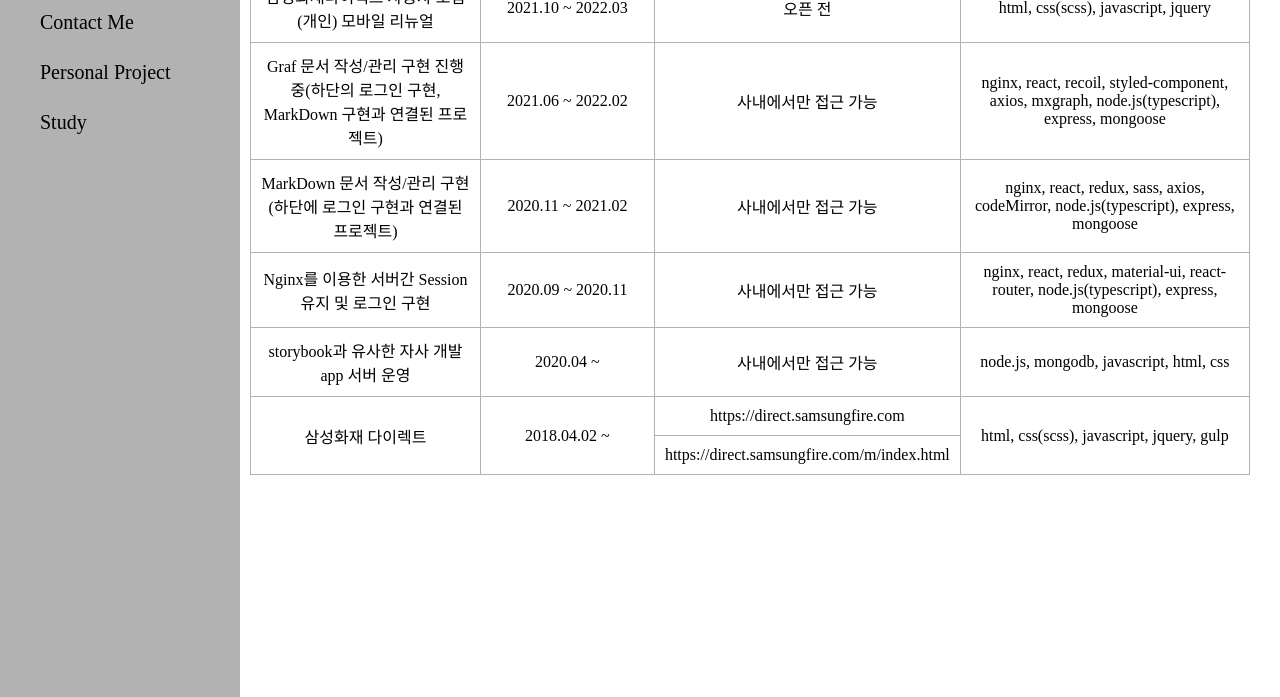
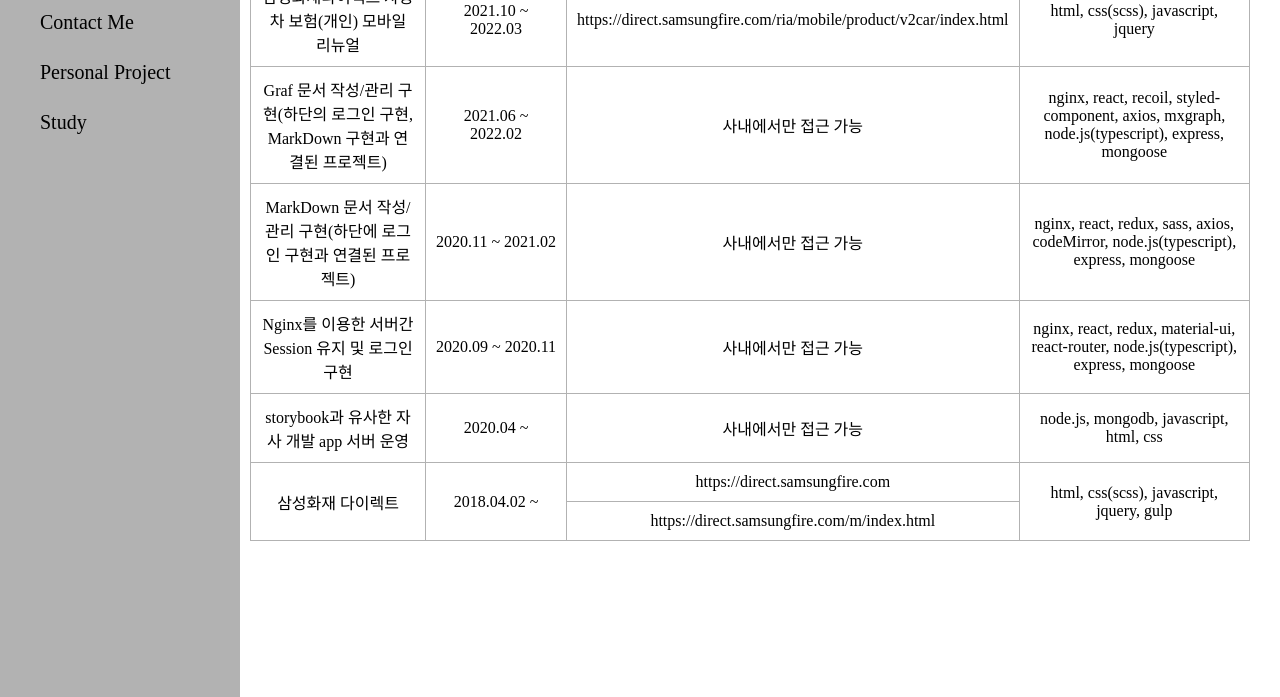
Before and after one commit to anjelra/portfolio, a website: page public/corpProject.html in a window 1280 px wide. Shown: the part 103-800 px from the top of the page. Drawn offline with Linux system fonts and the light colour scheme.

Commit message:
포토폴리오 update

```diff
--- a/public/corpProject.html
+++ b/public/corpProject.html
@@ -35,11 +35,11 @@
                     <tr>
                         <td>삼성화재다이렉트 자동차 보험(개인) 모바일 리뉴얼</td>
                         <td>2021.10 ~ 2022.03</td>
-                        <td>오픈 전</td>
+                        <td><a href="https://direct.samsungfire.com/ria/mobile/product/v2car/index.html" target="_blank" title="새창으로 열림">https://direct.samsungfire.com/ria/mobile/product/v2car/index.html</a></td>
                         <td>html, css(scss), javascript, jquery</td>
                     </tr>
                     <tr>
-                        <td>Graf 문서 작성/관리 구현 진행 중(하단의 로그인 구현, MarkDown 구현과 연결된 프로젝트)</td>
+                        <td>Graf 문서 작성/관리 구현(하단의 로그인 구현, MarkDown 구현과 연결된 프로젝트)</td>
                         <td>2021.06 ~ 2022.02</td>
                         <td>사내에서만 접근 가능</td>
                         <td>nginx, react, recoil, styled-component, axios, mxgraph, node.js(typescript), express, mongoose</td>
```
